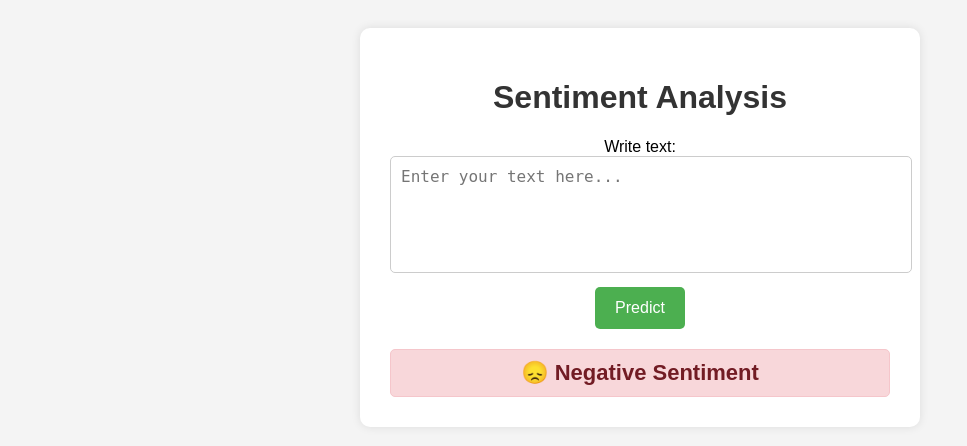
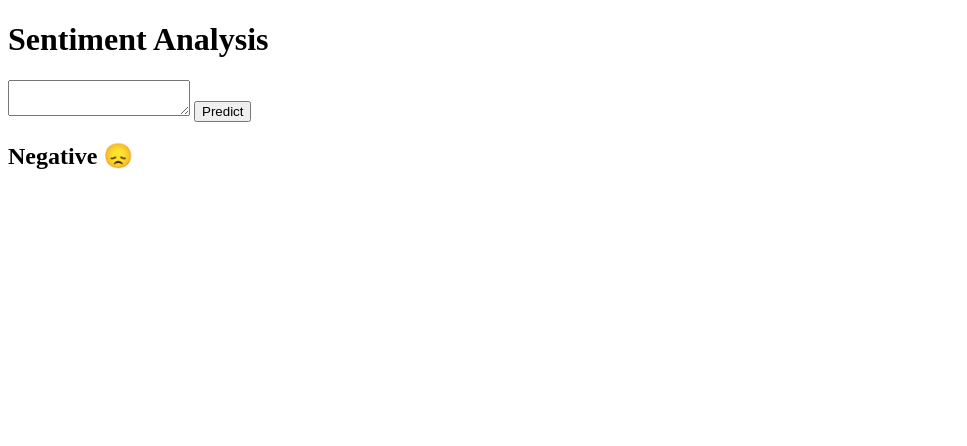
Before and after one commit to chabdullah7/Sentiment_Analysis, a FastAPI app: template fastapi_app/templates/index.html in a window 1280 px wide. Shown: the top 446 px of the page, without its empty margins (0-967 px from the left). Run offline with FastAPI, Linux system fonts and the light colour scheme; the template is opened without the code that fills it, so the values that code supplies are empty; parts of the project's set-up code (start-up, migrations or seed data) failed here and were passed over.

Commit message:
CICD Run 5

```diff
--- a/fastapi_app/app.py
+++ b/fastapi_app/app.py
@@ -10,65 +10,44 @@ import time
 import string
 import re
 import warnings
-import dagshub
 
 from dotenv import load_dotenv
-
 from nltk.stem import WordNetLemmatizer
 from nltk.corpus import stopwords
 
 from prometheus_client import (
-    Counter,
-    Histogram,
     generate_latest,
     CollectorRegistry,
     CONTENT_TYPE_LATEST
 )
 
 load_dotenv()
-
-warnings.simplefilter("ignore", UserWarning)
 warnings.filterwarnings("ignore")
 
-
-# =========================================================
+# =========================
 # TEXT PREPROCESSING
-# =========================================================
+# =========================
 
 def lemmatization(text):
     lemmatizer = WordNetLemmatizer()
-    text = text.split()
-    text = [lemmatizer.lemmatize(word) for word in text]
-    return " ".join(text)
-
+    return " ".join([lemmatizer.lemmatize(w) for w in text.split()])
 
 def remove_stop_words(text):
     stop_words = set(stopwords.words("english"))
-    text = [word for word in str(text).split() if word not in stop_words]
-    return " ".join(text)
-
+    return " ".join([w for w in str(text).split() if w not in stop_words])
 
 def removing_numbers(text):
-    return ''.join([char for char in text if not char.isdigit()])
-
+    return ''.join([c for c in text if not c.isdigit()])
 
 def lower_case(text):
-    text = text.split()
-    text = [word.lower() for word in text]
-    return " ".join(text)
-
+    return " ".join([w.lower() for w in text.split()])
 
 def removing_punctuations(text):
-    text = re.sub(r'[%s]' % re.escape(string.punctuation), ' ', text)
-    text = text.replace('؛', "")
-    text = re.sub(r'\s+', ' ', text).strip()
-    return text
-
+    text = re.sub(r'[^\w\s]', ' ', text)
+    return re.sub(r'\s+', ' ', text).strip()
 
 def removing_urls(text):
-    url_pattern = re.compile(r'https?://\S+|www\.\S+')
-    return url_pattern.sub(r'', text)
-
+    return re.sub(r'https?://\S+|www\.\S+', '', text)
 
 def normalize_text(text):
     text = lower_case(text)
@@ -80,206 +59,91 @@ def normalize_text(text):
     return text
 
 
-# =========================================================
-# LOCAL MODE
-# =========================================================
-
-# REPO_OWNER = os.getenv("REPO_OWNER")
-# REPO_NAME = os.getenv("REPO_NAME")
-# MLFLOW_TRACKING_URI = os.getenv("MLFLOW_TRACKING_URI")
-# DAGSHUB_TOKEN = os.getenv("DAGSHUB_TOKEN")
-
-# if MLFLOW_TRACKING_URI:
-#     mlflow.set_tracking_uri(MLFLOW_TRACKING_URI)
-
-# if REPO_OWNER and REPO_NAME:
-#     dagshub.init(
-#         repo_owner=REPO_OWNER,
-#         repo_name=REPO_NAME,
-#         mlflow=True
-#     )
-
-
-# =========================================================
-# PRODUCTION / REMOTE MODe
-# =========================================================
+# =========================
+# ENV CHECK
+# =========================
 
 DAGSHUB_TOKEN = os.getenv("DAGSHUB_TOKEN")
 REPO_OWNER = os.getenv("REPO_OWNER")
 REPO_NAME = os.getenv("REPO_NAME")
 MLFLOW_TRACKING_URI = os.getenv("MLFLOW_TRACKING_URI")
 
-if not DAGSHUB_TOKEN:
-    raise EnvironmentError("DAGSHUB_TOKEN is not set")
-
-if not REPO_OWNER or not REPO_NAME:
-    raise EnvironmentError("REPO_OWNER or REPO_NAME is not set")
-
-if not MLFLOW_TRACKING_URI:
-    raise EnvironmentError("MLFLOW_TRACKING_URI is not set")
+if not DAGSHUB_TOKEN or not REPO_OWNER or not REPO_NAME or not MLFLOW_TRACKING_URI:
+    raise EnvironmentError("Missing environment variables")
 
 os.environ["MLFLOW_TRACKING_USERNAME"] = REPO_OWNER
 os.environ["MLFLOW_TRACKING_PASSWORD"] = DAGSHUB_TOKEN
-
 mlflow.set_tracking_uri(MLFLOW_TRACKING_URI)
 
-
-# =========================================================
+# =========================
 # FASTAPI APP
-# =========================================================
+# =========================
 
 app = FastAPI()
 templates = Jinja2Templates(directory="templates")
 
-
-# =========================================================
-# PROMETHEUS METRICS (COMMENTED - SAFE)
-# =========================================================
-
 registry = CollectorRegistry()
 
-# REQUEST_COUNT = Counter(
-#     "app_request_count",
-#     "Total number of requests",
-#     ["method", "endpoint"],
-#     registry=registry
-# )
+# =========================
+# LAZY MODEL LOADING (IMPORTANT FIX)
+# =========================
 
-# REQUEST_LATENCY = Histogram(
-#     "app_request_latency_seconds",
-#     "Latency of requests",
-#     ["endpoint"],
-#     registry=registry
-# )
+model = None
+vectorizer = None
 
-# PREDICTION_COUNT = Counter(
-#     "model_prediction_count",
-#     "Prediction count",
-#     ["prediction"],
-#     registry=registry
-# )
+def load_model_and_vectorizer():
+    global model, vectorizer
+
+    if model is None:
+        client = mlflow.MlflowClient()
+        versions = client.get_latest_versions("my_model", stages=["Production"])
+        version = versions[0].version if versions else "1"
+
+        model_uri = f"models:/my_model/{version}"
+        model = mlflow.pyfunc.load_model(model_uri)
+
+    if vectorizer is None:
+        base_dir = os.path.dirname(os.path.dirname(os.path.abspath(__file__)))
+        path = os.path.join(base_dir, "models", "vectorizer.pkl")
+        vectorizer = pickle.load(open(path, "rb"))
+
+    return model, vectorizer
 
 
-# =========================================================
-# LOAD MODEL
-# =========================================================
-
-model_name = "my_model"
-
-
-def get_latest_model_version(model_name):
-
-    client = mlflow.MlflowClient()
-
-    latest_version = client.get_latest_versions(
-        model_name,
-        stages=["Production"]
-    )
-
-    if not latest_version:
-        latest_version = client.get_latest_versions(
-            model_name,
-            stages=["None"]
-        )
-
-    return latest_version[0].version if latest_version else None
-
-
-model_version = get_latest_model_version(model_name)
-
-model_uri = f"models:/{model_name}/{model_version}"
-
-print(f"Fetching model from: {model_uri}")
-
-model = mlflow.pyfunc.load_model(model_uri)
-
-
-# =========================================================
-# FIXED VECTORIZER PATH
-# =========================================================
-
-BASE_DIR = os.path.dirname(os.path.dirname(os.path.abspath(__file__)))
-
-vectorizer_path = os.path.join(BASE_DIR, "models", "vectorizer.pkl")
-
-vectorizer = pickle.load(open(vectorizer_path, "rb"))
-
-
-# =========================================================
+# =========================
 # ROUTES
-# =========================================================
+# =========================
 
 @app.get("/", response_class=HTMLResponse)
 async def home(request: Request):
-
-    # REQUEST_COUNT.labels(method="GET", endpoint="/").inc()
-
-    start_time = time.time()
-
-    response = templates.TemplateResponse(
+    return templates.TemplateResponse(
         "index.html",
-        {
-            "request": request,
-            "result": None
-        }
+        {"request": request, "result": None}
     )
-
-    # REQUEST_LATENCY.labels(endpoint="/").observe(time.time() - start_time)
-
-    return response
 
 
 @app.post("/predict", response_class=HTMLResponse)
 async def predict(request: Request, text: str = Form(...)):
 
-    # REQUEST_COUNT.labels(method="POST", endpoint="/predict").inc()
-
-    start_time = time.time()
+    model, vectorizer = load_model_and_vectorizer()
 
     text = normalize_text(text)
-
     features = vectorizer.transform([text])
 
-    features_df = pd.DataFrame(
-        features.toarray(),
-        columns=[str(i) for i in range(features.shape[1])]
-    )
+    df = pd.DataFrame(features.toarray())
 
-    result = model.predict(features_df)
+    result = model.predict(df)
     prediction = int(result[0])
-
-    # PREDICTION_COUNT.labels(prediction=str(prediction)).inc()
-    # REQUEST_LATENCY.labels(endpoint="/predict").observe(time.time() - start_time)
 
     return templates.TemplateResponse(
         "index.html",
-        {
-            "request": request,
-            "result": prediction
-        }
+        {"request": request, "result": prediction}
     )
 
 
 @app.get("/metrics")
 async def metrics():
-
     return Response(
         content=generate_latest(registry),
         media_type=CONTENT_TYPE_LATEST
     )
-
-
-# =========================================================
-# MAIN
-# =========================================================
-
-if __name__ == "__main__":
-
-    import uvicorn
-
-    uvicorn.run(
-        "app:app",
-        host="0.0.0.0",
-        port=5000,
-        reload=True
-    )
--- a/fastapi_app/templates/index.html
+++ b/fastapi_app/templates/index.html
@@ -1,87 +1,26 @@
 <!DOCTYPE html>
-<html lang="en">
+<html>
 <head>
-    <meta charset="UTF-8">
-    <meta name="viewport" content="width=device-width, initial-scale=1.0">
     <title>Sentiment Analysis</title>
-    <style>
-        body {
-            font-family: Arial, sans-serif;
-            background-color: #f4f4f4;
-            text-align: center;
-            padding: 20px;
-        }
-        .container {
-            max-width: 500px;
-            margin: auto;
-            background: white;
-            padding: 30px;
-            border-radius: 10px;
-            box-shadow: 0 0 10px rgba(0, 0, 0, 0.1);
-        }
-        h1 {
-            color: #333;
-        }
-        textarea {
-            width: 100%;
-            padding: 10px;
-            border: 1px solid #ccc;
-            border-radius: 5px;
-            resize: none;
-            font-size: 16px;
-        }
-        button {
-            background-color: #4CAF50;
-            color: white;
-            border: none;
-            padding: 12px 20px;
-            margin-top: 10px;
-            cursor: pointer;
-            border-radius: 5px;
-            font-size: 16px;
-        }
-        button:hover {
-            background-color: #45a049;
-        }
-        .result {
-            margin-top: 20px;
-            font-size: 22px;
-            font-weight: bold;
-            padding: 10px;
-            border-radius: 5px;
-        }
-        .positive {
-            color: #155724;
-            background-color: #d4edda;
-            border: 1px solid #c3e6cb;
-        }
-        .negative {
-            color: #721c24;
-            background-color: #f8d7da;
-            border: 1px solid #f5c6cb;
-        }
-    </style>
 </head>
 <body>
 
-    <div class="container">
 <h1>Sentiment Analysis</h1>
-        <form action="/predict" method="POST">
-            <label for="text">Write text:</label><br>
-            <textarea id="text" name="text" rows="5" placeholder="Enter your text here..."></textarea><br>
+
+<form action="/predict" method="post">
+    <textarea name="text"></textarea>
     <button type="submit">Predict</button>
 </form>
 
 {% if result is not none %}
-            <div class="result {% if result == 1 %}positive{% else %}negative{% endif %}">
+    <h2>
         {% if result == 1 %}
-                    😊 Positive Sentiment
+            Positive 😊
         {% else %}
-                    😞 Negative Sentiment
+            Negative 😞
         {% endif %}
-            </div>
+    </h2>
 {% endif %}
-    </div>
 
 </body>
 </html>
```
Also changed, not shown: .github/workflows/ci.yaml. Lines whose indentation alone changed are shown as unchanged.
